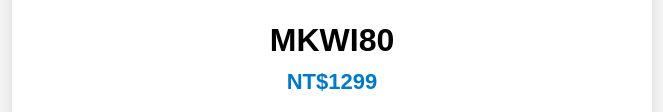
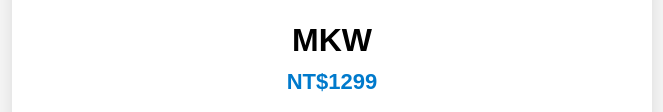
Before and after one commit to Junglong-demo/MinMAX-TEST, a plain HTML site: page product.html in a window 1280 px wide. Shown: the part 483-595 px from the top of the page, without its empty margins (308-971 px from the left). Drawn offline with Linux system fonts and the light colour scheme.

Commit message:
Update product.html

```diff
--- a/product.html
+++ b/product.html
@@ -54,11 +54,11 @@
 
 <script>
   const products = [
-    { id: 0, name: "MKWI80", price: 1299, desc: "輸出電壓:24V，輸入電壓48V。", img: "https://via.placeholder.com/600x400?text=MKW" },
-    { id: 1, name: "時尚背包", price: 899, desc: "輕量防水設計，適合日常通勤與旅遊。", img: "https://via.placeholder.com/600x400?text=背包" },
-    { id: 2, name: "無線滑鼠", price: 599, desc: "人體工學設計，支援多平台連線。", img: "https://via.placeholder.com/600x400?text=滑鼠" },
-    { id: 3, name: "藍牙喇叭", price: 799, desc: "高保真音效，戶外室內皆適用。", img: "https://via.placeholder.com/600x400?text=喇叭" },
-    { id: 4, name: "USB-C 充電器", price: 499, desc: "快速充電技術，支援筆電與手機雙用。", img: "https://via.placeholder.com/600x400?text=充電器" }
+    { id: 0, name: "MKW", price: 1299, desc: "輸出電壓:24V，輸入電壓48V。", img: "https://via.placeholder.com/600x400?text=MKW" },
+    { id: 1, name: "MJW", price: 899, desc: "輕量防水設計，適合日常通勤與旅遊。", img: "https://via.placeholder.com/600x400?text=背包" },
+    { id: 2, name: "MAU", price: 599, desc: "人體工學設計，支援多平台連線。", img: "https://via.placeholder.com/600x400?text=滑鼠" },
+    { id: 3, name: "MSLU", price: 799, desc: "高保真音效，戶外室內皆適用。", img: "https://via.placeholder.com/600x400?text=喇叭" },
+    { id: 4, name: "MDW", price: 499, desc: "快速充電技術，支援筆電與手機雙用。", img: "https://via.placeholder.com/600x400?text=充電器" }
   ];
 
   function getQueryParam(param) {
```
